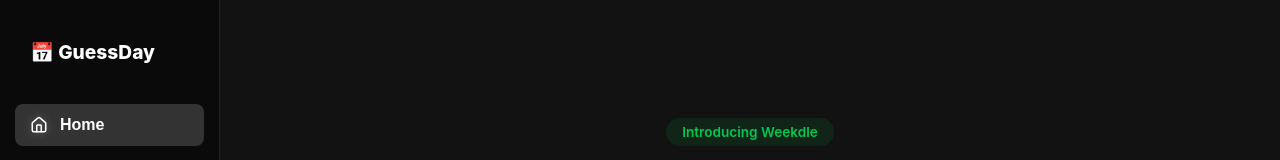
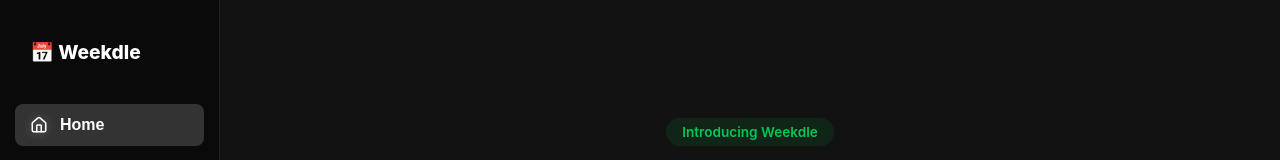
Before and after one commit to llucoliveras/Weekdle, a React (Create React App) app: page / in a window 1280 px wide. Shown: the top 160 px of the page. Built offline with nearby package versions, Linux system fonts and the light colour scheme.

Commit message:
FIxed Project Name SideNav

```diff
--- a/src/pages/SideNav/SideNav.js
+++ b/src/pages/SideNav/SideNav.js
@@ -16,7 +16,7 @@ export const SideNav = ({ view, setView }) => {
 
     return (
         <nav className="sideNav">
-            <div className="navLogo">📅 GuessDay</div>
+            <div className="navLogo">📅 Weekdle</div>
 
             {
                 navItems.map(item => (
```
